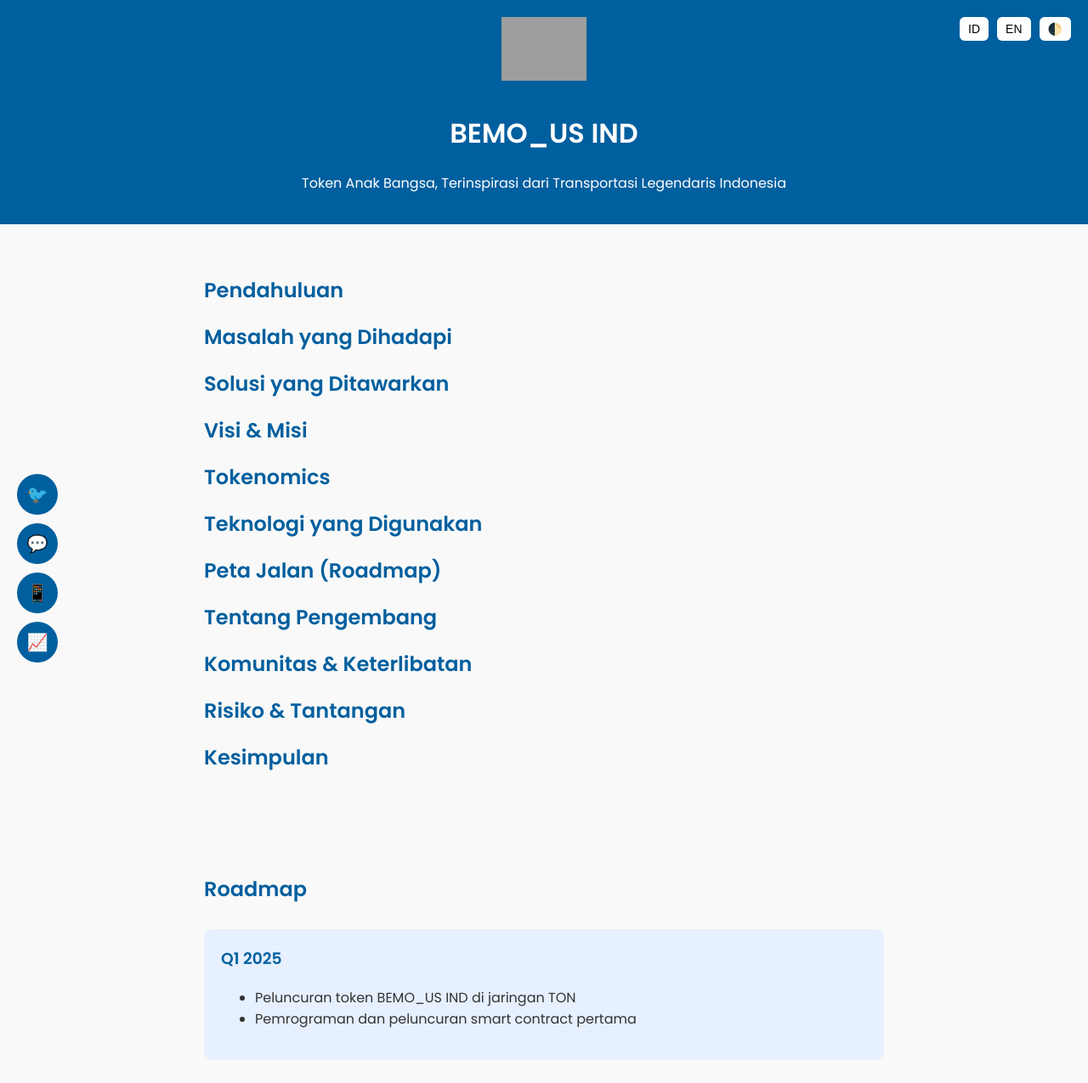
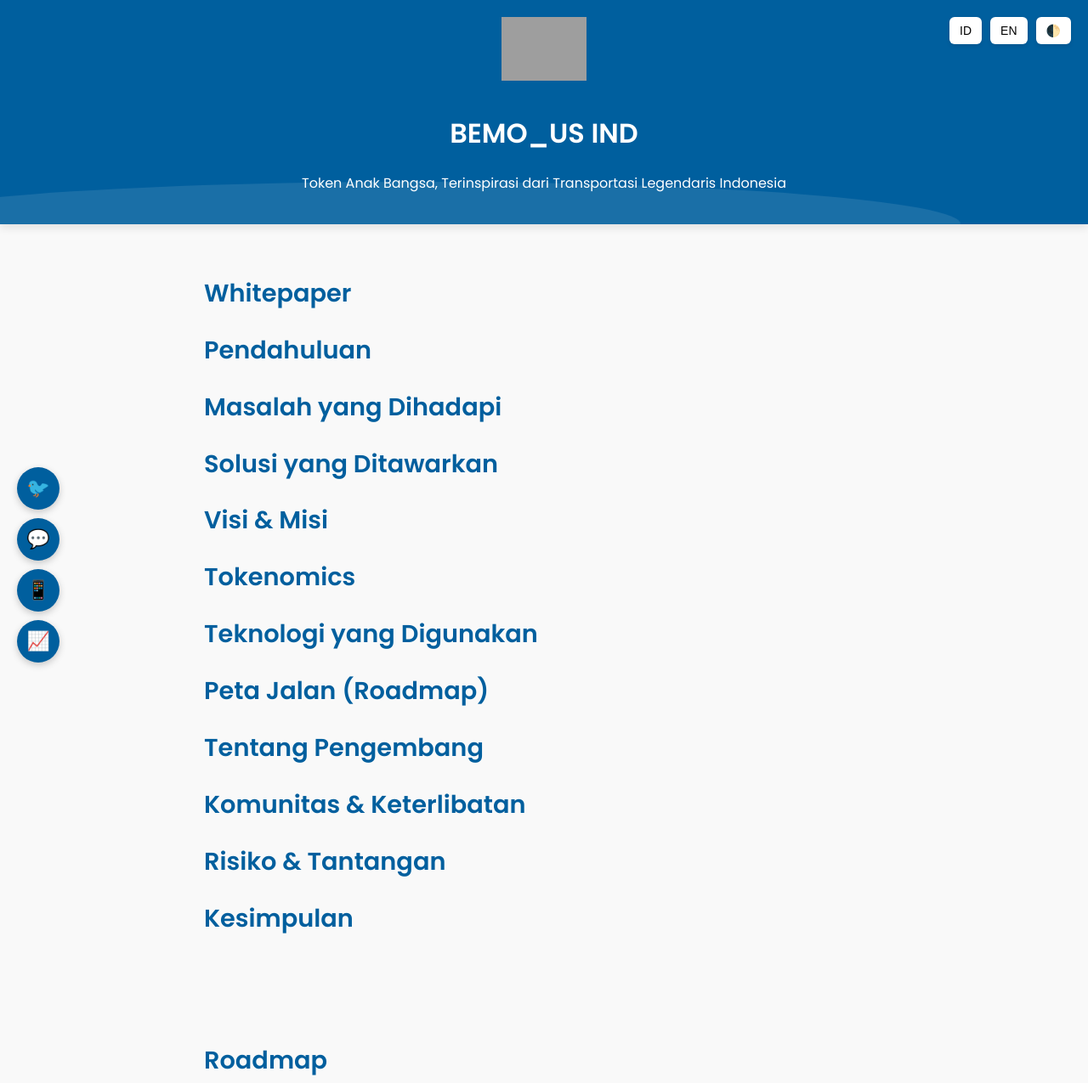
Before and after one commit to Bemo1507/Bemo_US, a plain HTML site: page index.html in a window 1280 px wide. Shown: the top 1275 px of the page at 85% size. Drawn offline with Linux system fonts and the light colour scheme; grey boxes are pictures that could not be loaded.

Commit message:
Update index.html

```diff
--- a/index.html
+++ b/index.html
@@ -21,51 +21,119 @@
       color: #333;
       margin: 0;
       padding: 0;
-      transition: background 0.3s, color 0.3s;
+      transition: background 0.3s ease, color 0.3s ease; /* Transisi lebih halus */
+      overflow-x: hidden; /* Mencegah scroll horizontal */
     }
     body.dark-mode {
       background-color: var(--dark-bg);
       color: var(--dark-text);
     }
+
+    /* Animasi untuk Header */
     header {
       background-color: var(--primary);
       color: white;
       padding: 20px;
       text-align: center;
       position: relative;
+      overflow: hidden; /* Penting untuk animasi gelombang */
+      box-shadow: 0 4px 10px rgba(0, 0, 0, 0.1); /* Tambah bayangan */
     }
+    header::before { /* Elemen pseudo untuk efek gelombang */
+      content: '';
+      position: absolute;
+      bottom: 0;
+      left: 0;
+      width: 100%;
+      height: 100px; /* Tinggi gelombang */
+      background: rgba(255, 255, 255, 0.1); /* Warna gelombang */
+      border-radius: 50% 50% 0 0;
+      transform: translateY(50%); /* Awal di bawah, lalu naik */
+      animation: wave 10s linear infinite alternate; /* Animasi gelombang */
+      z-index: 0;
+    }
+    @keyframes wave {
+      0% { transform: translateY(50%) translateX(0); }
+      100% { transform: translateY(50%) translateX(-20%); } /* Bergerak horizontal */
+    }
+
     header img {
       width: 100px;
       margin-bottom: 10px;
+      animation: fadeInScale 1s ease-out forwards; /* Animasi logo */
+      position: relative; /* Agar di atas gelombang */
+      z-index: 1;
     }
+    h1 {
+        animation: slideInUp 1s ease-out forwards; /* Animasi judul */
+        animation-delay: 0.3s;
+        opacity: 0; /* Mulai tersembunyi */
+    }
+    header p {
+        animation: slideInUp 1s ease-out forwards; /* Animasi sub-judul */
+        animation-delay: 0.6s;
+        opacity: 0; /* Mulai tersembunyi */
+    }
+    @keyframes fadeInScale {
+      from { opacity: 0; transform: scale(0.8); }
+      to { opacity: 1; transform: scale(1); }
+    }
+    @keyframes slideInUp {
+        from { opacity: 0; transform: translateY(20px); }
+        to { opacity: 1; transform: translateY(0); }
+    }
+
+
     .language-switcher {
       position: absolute;
       top: 20px;
       right: 20px;
       display: flex;
       gap: 10px;
+      animation: fadeIn 1s ease-out forwards;
+      animation-delay: 0.9s;
+      opacity: 0;
+      z-index: 1; /* Agar di atas gelombang */
     }
     .lang-btn, .dark-btn {
       background: white;
       border: none;
-      padding: 6px 10px;
+      padding: 8px 12px; /* Sedikit lebih besar */
       cursor: pointer;
       font-size: 14px;
       border-radius: 6px;
+      transition: all 0.3s ease; /* Transisi hover */
+      box-shadow: 0 2px 5px rgba(0, 0, 0, 0.1);
     }
+    .lang-btn:hover, .dark-btn:hover {
+      background: var(--accent);
+      transform: translateY(-2px); /* Efek melayang */
+      box-shadow: 0 4px 8px rgba(0, 0, 0, 0.2);
+    }
+
     section {
       padding: 40px 20px;
       max-width: 800px;
       margin: auto;
+      opacity: 0; /* Mulai tersembunyi untuk animasi scroll */
+      transform: translateY(20px);
+      transition: opacity 0.6s ease-out, transform 0.6s ease-out;
     }
+    section.visible { /* Kelas ini akan ditambahkan oleh JS */
+        opacity: 1;
+        transform: translateY(0);
+    }
+
     h2 {
       color: var(--primary);
       cursor: pointer;
       margin-top: 20px;
-      transition: 0.2s;
+      transition: color 0.2s ease, text-decoration 0.2s ease;
+      font-size: 1.8em; /* Ukuran font lebih besar */
     }
     h2:hover {
       text-decoration: underline;
+      color: #007bff; /* Warna sedikit berbeda saat hover */
     }
     .accordion {
       background: var(--accent);
@@ -73,7 +141,8 @@
       padding: 20px;
       margin-bottom: 20px;
       display: none;
-      animation: fadeIn 0.4s ease-in-out;
+      animation: fadeIn 0.4s ease-in-out forwards; /* 'forwards' menjaga keadaan akhir animasi */
+      box-shadow: 0 2px 8px rgba(0, 0, 0, 0.05); /* Tambah bayangan */
     }
     .accordion.open {
       display: block;
@@ -87,18 +156,48 @@
       padding: 20px;
       border-radius: 10px;
       margin-top: 30px;
-      animation: fadeIn 0.6s ease-in-out;
+      animation: fadeIn 0.6s ease-in-out forwards; /* 'forwards' menjaga keadaan akhir animasi */
+      box-shadow: 0 2px 8px rgba(0, 0, 0, 0.05); /* Tambah bayangan */
     }
     .roadmap-box h3 {
       margin-top: 0;
       color: var(--primary);
+      font-size: 1.5em;
+      border-bottom: 2px solid var(--primary); /* Garis bawah untuk quarter */
+      padding-bottom: 10px;
+      margin-bottom: 15px;
     }
+    .roadmap-box ul {
+        list-style: none; /* Hilangkan bullet default */
+        padding: 0;
+    }
+    .roadmap-box li {
+        position: relative;
+        padding-left: 25px; /* Ruang untuk ikon bullet kustom */
+        margin-bottom: 8px;
+    }
+    .roadmap-box li::before {
+        content: '✅'; /* Ikon bullet kustom */
+        position: absolute;
+        left: 0;
+        color: var(--primary);
+    }
+
     footer {
       text-align: center;
       padding: 20px;
       font-size: 14px;
       background: #eee;
+      color: #555;
+      margin-top: 40px; /* Tambah jarak dari konten atas */
+      box-shadow: 0 -2px 10px rgba(0, 0, 0, 0.05);
     }
+    body.dark-mode footer {
+        background: #0d0d0d;
+        color: #bbb;
+    }
+
+    /* Animasi untuk Tombol Sosial Media */
     .social-buttons {
       position: fixed;
       bottom: 20px;
@@ -106,21 +205,37 @@
       display: flex;
       flex-direction: column;
       gap: 10px;
+      z-index: 1000;
     }
     .social-buttons a {
-      background: #005f9e;
+      background: var(--primary);
       color: white;
-      width: 48px;
-      height: 48px;
+      width: 50px; /* Sedikit lebih besar */
+      height: 50px;
       border-radius: 50%;
-      font-size: 20px;
+      font-size: 22px; /* Ikon lebih besar */
       text-align: center;
-      line-height: 48px;
+      line-height: 50px;
       text-decoration: none;
-      transition: background 0.3s;
+      transition: all 0.3s ease; /* Transisi untuk hover */
+      box-shadow: 0 3px 8px rgba(0, 0, 0, 0.2);
+      animation: popIn 0.5s ease-out forwards; /* Animasi saat muncul */
+      opacity: 0; /* Mulai tersembunyi */
     }
+    .social-buttons a:nth-child(1) { animation-delay: 1.0s; }
+    .social-buttons a:nth-child(2) { animation-delay: 1.1s; }
+    .social-buttons a:nth-child(3) { animation-delay: 1.2s; }
+    .social-buttons a:nth-child(4) { animation-delay: 1.3s; }
+
+    @keyframes popIn {
+        from { opacity: 0; transform: scale(0.5); }
+        to { opacity: 1; transform: scale(1); }
+    }
+
     .social-buttons a:hover {
       background: #003d6b;
+      transform: scale(1.1) translateY(-3px); /* Efek sedikit membesar dan melayang */
+      box-shadow: 0 6px 12px rgba(0, 0, 0, 0.3);
     }
   </style>
 </head>
@@ -140,10 +255,10 @@
   <section id="roadmap"></section>
 
   <div class="social-buttons">
-    <a href="#" title="Twitter">🐦</a>
-    <a href="#" title="Telegram">💬</a>
-    <a href="https://wa.me/6281324542719" title="WhatsApp">📱</a>
-    <a href="https://www.geckoterminal.com/ton/pools/EQC4YkAYlfuSXzQmL3YtKk-o2DYasnVneEQ6Lwgyc0EwhGJ6",title="CoinGeko Terminal">📈</a>
+    <a href="#" target="_blank" title="Twitter">🐦</a>
+    <a href="#" target="_blank" title="Telegram">💬</a>
+    <a href="https://wa.me/6281324542719" target="_blank" title="WhatsApp">📱</a>
+    <a href="https://www.geckoterminal.com/ton/pools/EQC4YkAYlfuSXzQmL3YtKk-o2DYasnVneEQ6Lwgyc0EwhGJ6" target="_blank" title="CoinGeko Terminal">📈</a>
   </div>
 
   <footer>
@@ -182,7 +297,7 @@
     };
 
 
-     const roadmapContent = {
+      const roadmapContent = {
       id: [
         { quarter: "Q1 2025", items: ["Peluncuran token BEMO_US IND di jaringan TON", "Pemrograman dan peluncuran smart contract pertama"] },
         { quarter: "Q2 2025", items: ["Pembentukan dan pengembangan komunitas (Twitter, Telegram)", "Pemasaran dan kolaborasi dengan influencer blockchain Indonesia"] },
@@ -202,7 +317,7 @@
 
     function renderWhitepaper() {
       const container = document.getElementById("whitepaper");
-      container.innerHTML = "";
+      container.innerHTML = '<h2>Whitepaper</h2>'; // Tambah judul Whitepaper
       whitepaperContent[currentLang].forEach((item, index) => {
         const title = document.createElement("h2");
         title.textContent = item.title;
@@ -241,15 +356,38 @@
       currentLang = lang;
       renderWhitepaper();
       renderRoadmap();
+      // Pastikan animasi scroll-in ulang saat bahasa berubah
+      checkSectionsVisibility();
     }
 
     function toggleDarkMode() {
       document.body.classList.toggle("dark-mode");
     }
 
-    // Init
-    renderWhitepaper();
-    renderRoadmap();
+    // Fungsi untuk mengelola animasi saat scroll
+    function checkSectionsVisibility() {
+        const sections = document.querySelectorAll('section');
+        sections.forEach(section => {
+            const sectionTop = section.getBoundingClientRect().top;
+            const viewportHeight = window.innerHeight;
+            // Jika bagian masuk ke dalam viewport (sekitar 15% dari bawah viewport)
+            if (sectionTop < viewportHeight * 0.85) {
+                section.classList.add('visible');
+            } else {
+                section.classList.remove('visible'); // Hilangkan kelas jika keluar dari viewport
+            }
+        });
+    }
+
+    // Event listener untuk scroll
+    window.addEventListener('scroll', checkSectionsVisibility);
+
+    // Inisialisasi saat halaman dimuat
+    document.addEventListener('DOMContentLoaded', () => {
+      renderWhitepaper();
+      renderRoadmap();
+      checkSectionsVisibility(); // Jalankan sekali saat dimuat untuk bagian yang sudah terlihat
+    });
   </script>
 </body>
 </html>
```
